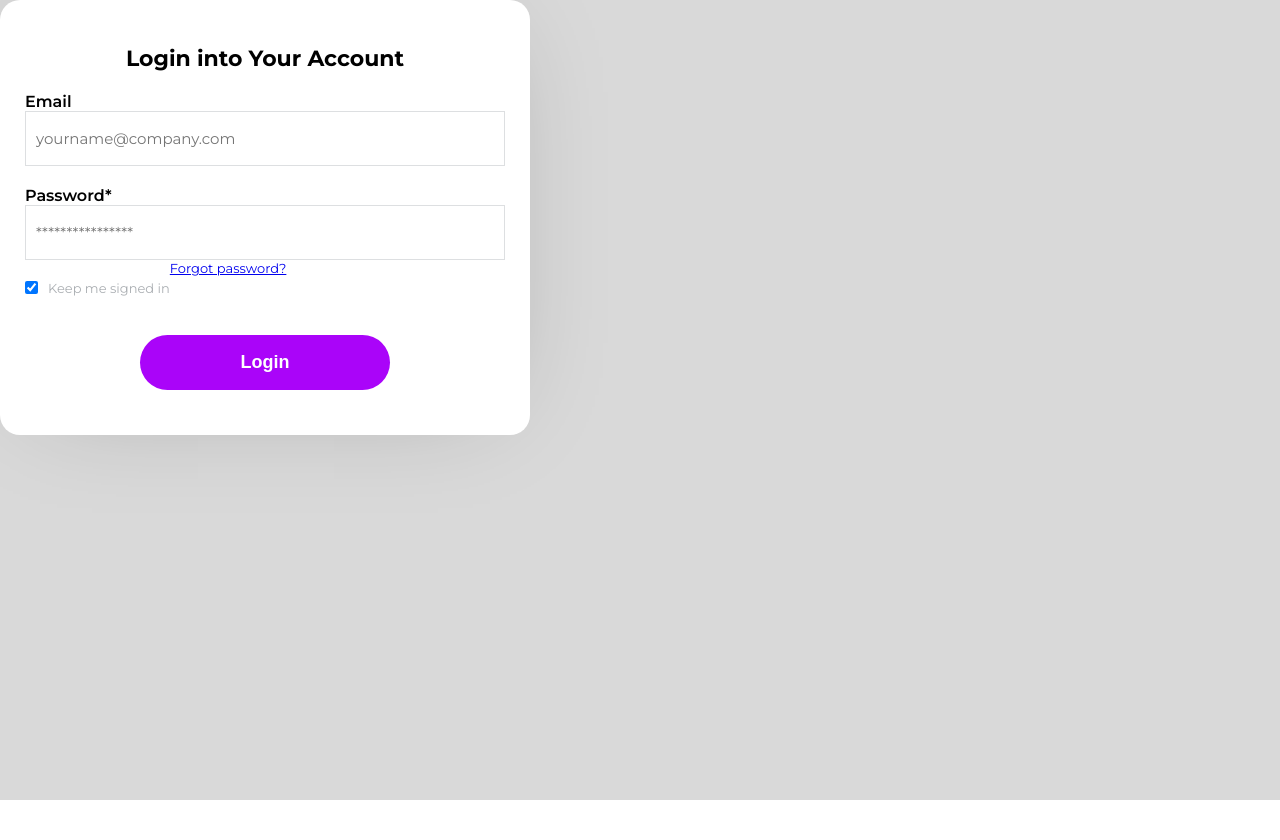
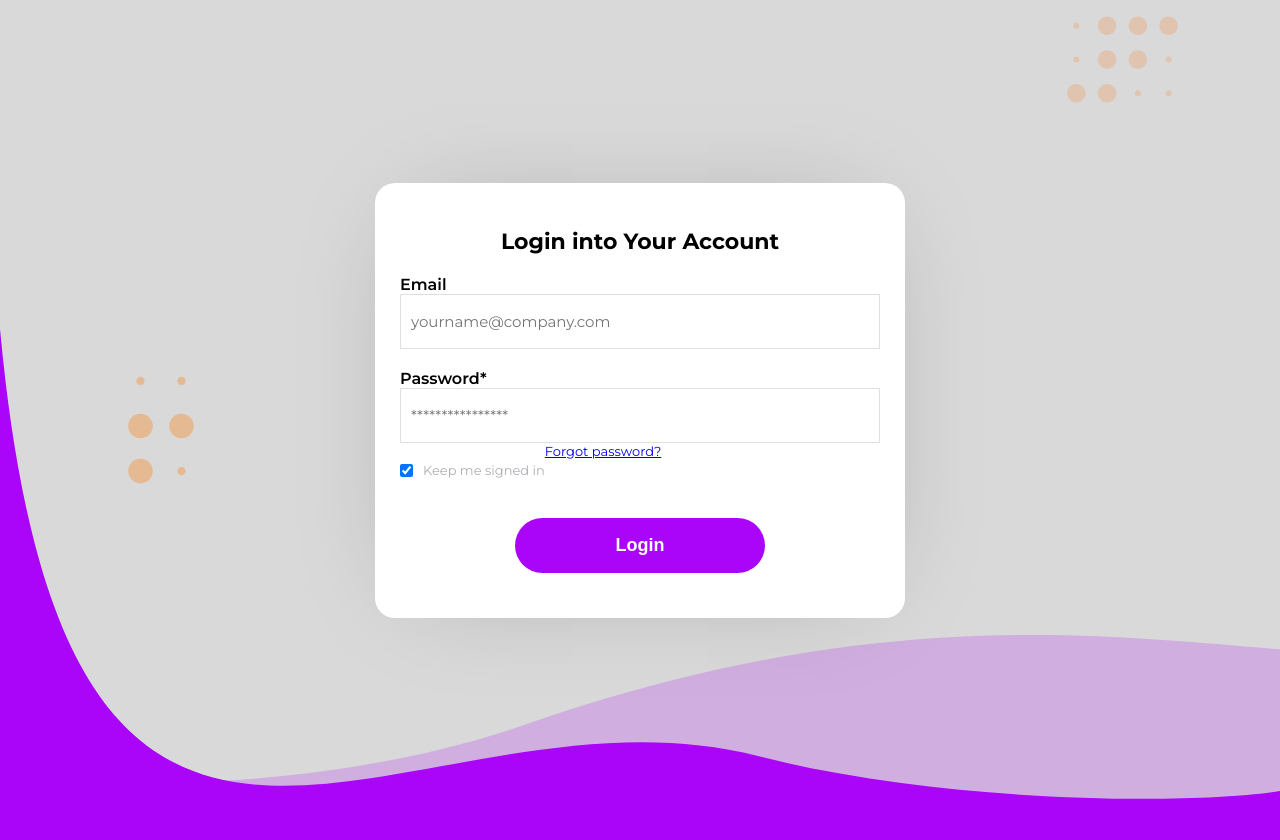
Before and after one commit to KyleSowers/codeup-web-exercises, a plain HTML site: page index-login-page.html in a window 1280 px wide. Before the commit the page ends 800 px from the top, so only its background shows below. Drawn offline with Linux system fonts and the light colour scheme; files that its build step writes are made by us from their sources.

Commit message:
Added 2/3 background features for positioning exercise project before lunch break, to continue after break -KS

```diff
--- a/styles.css
+++ b/css/styles-positioning.css
@@ -1,6 +1,7 @@
 /* All your custom styles for this site go here */
 body {
     font-family: 'Montserrat', sans-serif;
+    position: relative;
 }
 .page-wrapper {
     background-color: #D9D9D9;
@@ -72,3 +73,29 @@ button.btn.btn-login {
     flex: 0 1 auto;
     min-width: 250px;
 }
+
+.dots-1 {
+    position: absolute;
+    top: 47%;
+    left: 10%;
+}
+
+.dots-2 {
+    position: absolute;
+    top: 2%;
+    right: 8%;
+}
+
+.wave-bottom {
+    position: absolute;
+    width: 100%;
+    left: 0;
+    bottom: -5%;
+}
+
+.wave-top {
+    position: absolute;
+    width: 100%;
+    left: 0;
+    bottom: -5%;
+}
--- a/index-login-page.html
+++ b/index-login-page.html
@@ -12,12 +12,18 @@
   <!-- Stylesheets -->
   <link rel="stylesheet" href="css/resets.css">
   <link rel="stylesheet" href="css/layout.css">
-  <link rel="stylesheet" href="css/styles.css">
+  <link rel="stylesheet" href="css/styles-positioning.css">
 
 </head>
 <body>
-    <div class="page-wrapper justify-center align-center">
+    <div class="page-wrapper justify-content-center align-items-center">
         <!-- ADD ABSOLUTE POSITIONED IMAGES HERE -->
+        <div class="background-images">
+            <img class="dots-1" src="dots-1.svg">
+            <img class="dots-2" src="dots-2.svg">
+            <img class="wave-bottom" src="footer-wave-bottom.svg">
+            <img class="wave-top" src="footer-wave-top.svg">
+        </div>
         <div class="container login">
             <!-- ADD CANCEL BUTTON HERE -->
             <div class="row">
```
